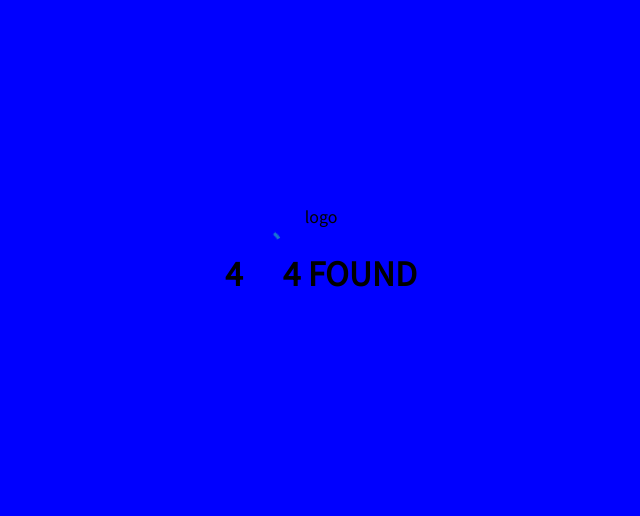
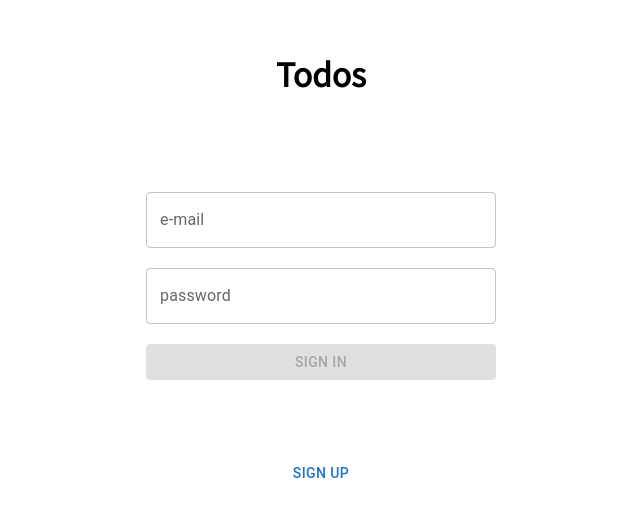
Before and after one commit to rkskekzzz/404_Found_Client, a React (Create React App) app in the folder client/: page /auth in a window 1280 px wide. Shown: the part 140-656 px from the top of the page, without its empty margins (319-959 px from the left). Built offline with nearby package versions, Linux system fonts and the light colour scheme; no server answers.

Commit message:
✨ Splash 구조변경

```diff
--- a/client/src/components/Container/Container.tsx
+++ b/client/src/components/Container/Container.tsx
@@ -9,6 +9,7 @@ const Paper = styled.div`
   display: flex;
   flex-direction: column;
   align-items: center;
+  background: white;
   > div {
     overflow: scroll;
   }
@@ -21,12 +22,7 @@ interface ContainerProps {
 const Container = ({ children }: ContainerProps) => {
   return (
     <Paper>
-      <Box
-        width={500}
-        height="100vh"
-        alignItems="center"
-        justifyContent="center"
-      >
+      <Box width={500} height="100vh" alignItems="center" justifyContent="center">
         {children}
       </Box>
     </Paper>
--- a/client/src/components/Splash/Splash.style.ts
+++ b/client/src/components/Splash/Splash.style.ts
@@ -4,12 +4,25 @@ const SplashContainer = styled.div`
   background: blue;
   display: flex;
   flex-direction: column;
-  position: absolute;
+  position: fixed;
   width: 100%;
   height: 100%;
-  z-index: 100;
   justify-content: center;
   align-items: center;
+  animation: fadeOut 1s ease-in-out 0s forwards;
+
+  @keyframes fadeOut {
+    0% {
+      z-index: 100;
+    }
+    70% {
+      opacity: 1;
+    }
+    100% {
+      opacity: 0.5;
+      z-index: -1;
+    }
+  }
 
   .logo {
     display: flex;
--- a/client/src/components/Splash/Splash.tsx
+++ b/client/src/components/Splash/Splash.tsx
@@ -2,11 +2,7 @@ import React from 'react';
 import { CircularProgress } from '@mui/material';
 import SplashContainer from './Splash.style';
 
-interface SplashProps {
-  isShowSplash: boolean;
-}
-
-const Splash = ({ isShowSplash }: SplashProps) => {
+const Splash = () => {
   return (
     <SplashContainer>
       <div>logo</div>
--- a/client/src/pages/Sign/Sign.tsx
+++ b/client/src/pages/Sign/Sign.tsx
@@ -10,7 +10,6 @@ const Sign = () => {
   const navigate = useNavigate();
   const [isShowSignUpModal, setShowSignUpModal] = useState<boolean>(false);
   const { isSignedIn, login, signUp } = useAuth();
-  const [isShowSplash, setIsShowSplash] = useState(true);
 
   const handleIsShowSignUpModalOpen = () => setShowSignUpModal(true);
   const handleIsShowSignUpModalClose = () => setShowSignUpModal(false);
@@ -22,18 +21,9 @@ const Sign = () => {
     }
   }, [isSignedIn]);
 
-  useEffect(() => {
-    const timer = setTimeout(() => {
-      setIsShowSplash(false);
-    }, 33000);
-    return () => {
-      clearTimeout(timer);
-    };
-  }, []);
-
   return (
     <>
-      <Splash isShowSplash={isShowSplash} />
+      <Splash />
       <Container>
         <SignInBox>
           <h1>Todos</h1>
```
